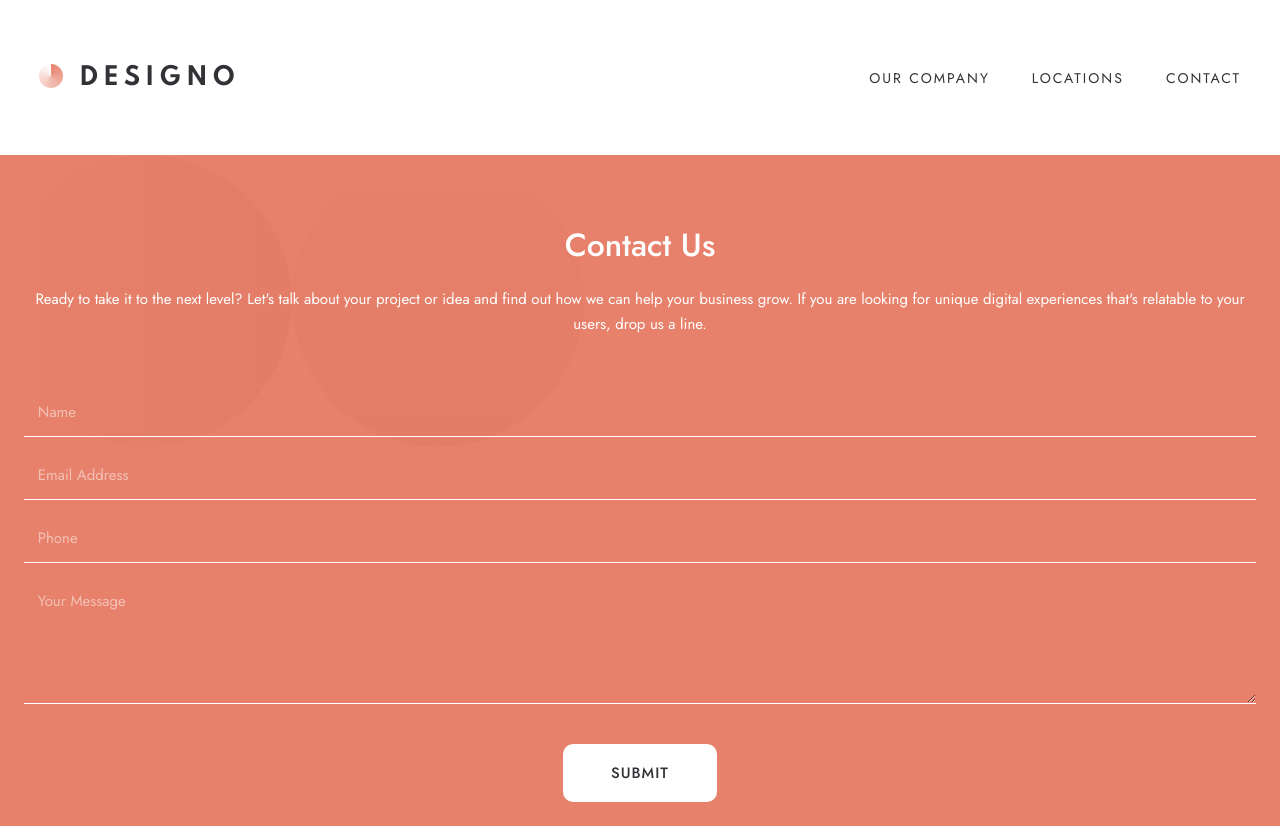
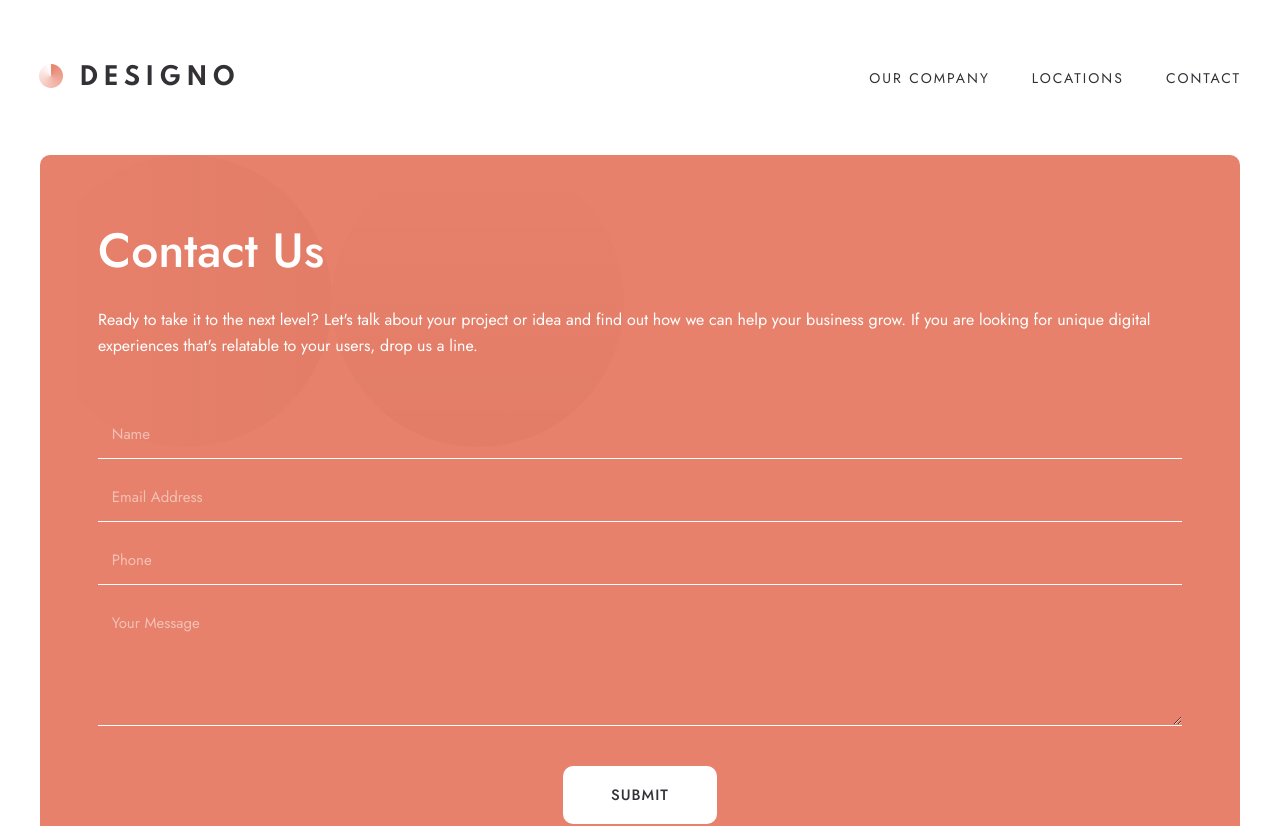
Before and after one commit to presh-031/designo, a Next.js app: page /contact in a window 1280 px wide. Shown: the top 826 px of the page. Built offline with nearby package versions, Linux system fonts and the light colour scheme.

Commit message:
style: finished making contactpage responsive

```diff
--- a/components/ContactForm.tsx
+++ b/components/ContactForm.tsx
@@ -46,18 +46,20 @@ const ContactForm = () => {
     }
   };
   return (
-    <div className="bg-peach bg-[url('../assets/shared/desktop/bg-pattern-two-circles.svg')] bg-no-repeat px-[2.4rem] py-[7.2rem]  text-white">
-      <div className="mb-[3.7rem] text-center">
-        <p className="mb-[2.4rem] text-[3.2rem] font-medium leading-[3.6rem]">
+    <div className="bg-peach bg-[url('../assets/shared/desktop/bg-pattern-two-circles.svg')] bg-no-repeat px-[2.4rem] py-[7.2rem] text-white sm:mx-[4rem] sm:rounded-2xl  sm:px-[3.8rem] md:px-[5.8rem]">
+      <div className="mb-[3.7rem] text-center sm:text-left">
+        <p className="mb-[2.4rem] text-[3.2rem] font-medium leading-[3.6rem] sm:mb-[3.2rem] sm:text-[4.8rem] sm:leading-[4.8rem]">
           Contact Us
         </p>
-        <p className="text-[1.5rem] font-normal leading-[2.5rem]">
+        <p className="text-[1.5rem] font-normal leading-[2.5rem] sm:text-[1.6rem] sm:leading-[2.6rem]">
           Ready to take it to the next level? Let&apos;s talk about your project
           or idea and find out how we can help your business grow. If you are
           looking for unique digital experiences that&apos;s relatable to your
           users, drop us a line.
         </p>
       </div>
+
+      {/* Check form specifics for match with design */}
       <form
         onSubmit={handleSubmit}
         className="text-[1.5rem] font-normal leading-[2.6rem]"
```
